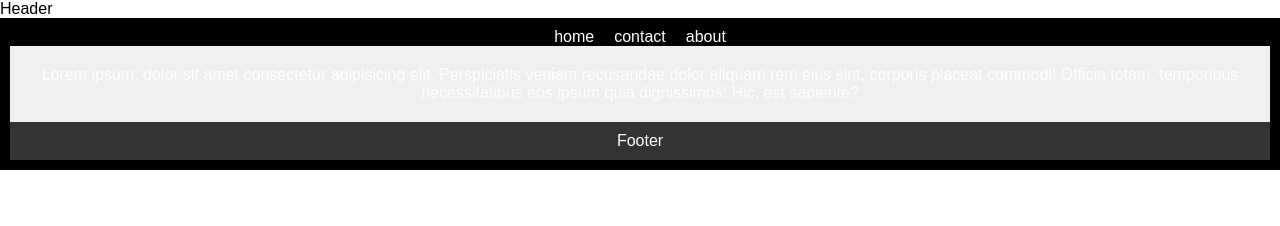
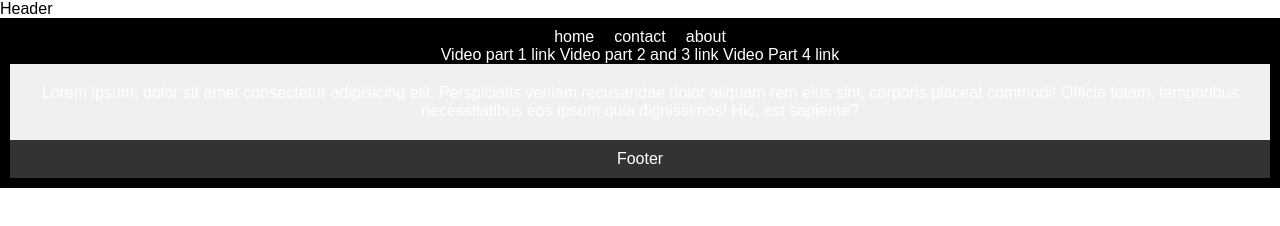
Before and after one commit to CC14repos/3750708-WebDevFinalExam, a plain HTML site: page index.html in a window 1280 px wide. Drawn offline with Linux system fonts and the light colour scheme.

Commit message:
Vicente Jerrviz video link for part 1-4 of exam

```diff
--- a/index.html
+++ b/index.html
@@ -14,7 +14,9 @@
                 <li><a href="contact">contact</a></li>
                 <li><a href="about">about</a></li>
             </ul>
-
+            <a href="https://youtu.be/DwGKOQJa9gw">Video part 1 link</a>
+            <a href="https://youtu.be/l1iD9jj46Fk">Video part 2 and 3 link</a>
+            <a href="https://youtu.be/E8MVbF2HNw0">Video Part 4 link</a>
         <main class="main">
             Lorem ipsum, dolor sit amet consectetur adipisicing elit. Perspiciatis veniam recusandae dolor aliquam rem eius sint, corporis placeat commodi! Officia totam, temporibus necessitatibus eos ipsum quia dignissimos! Hic, est sapiente?
         </main>
```
